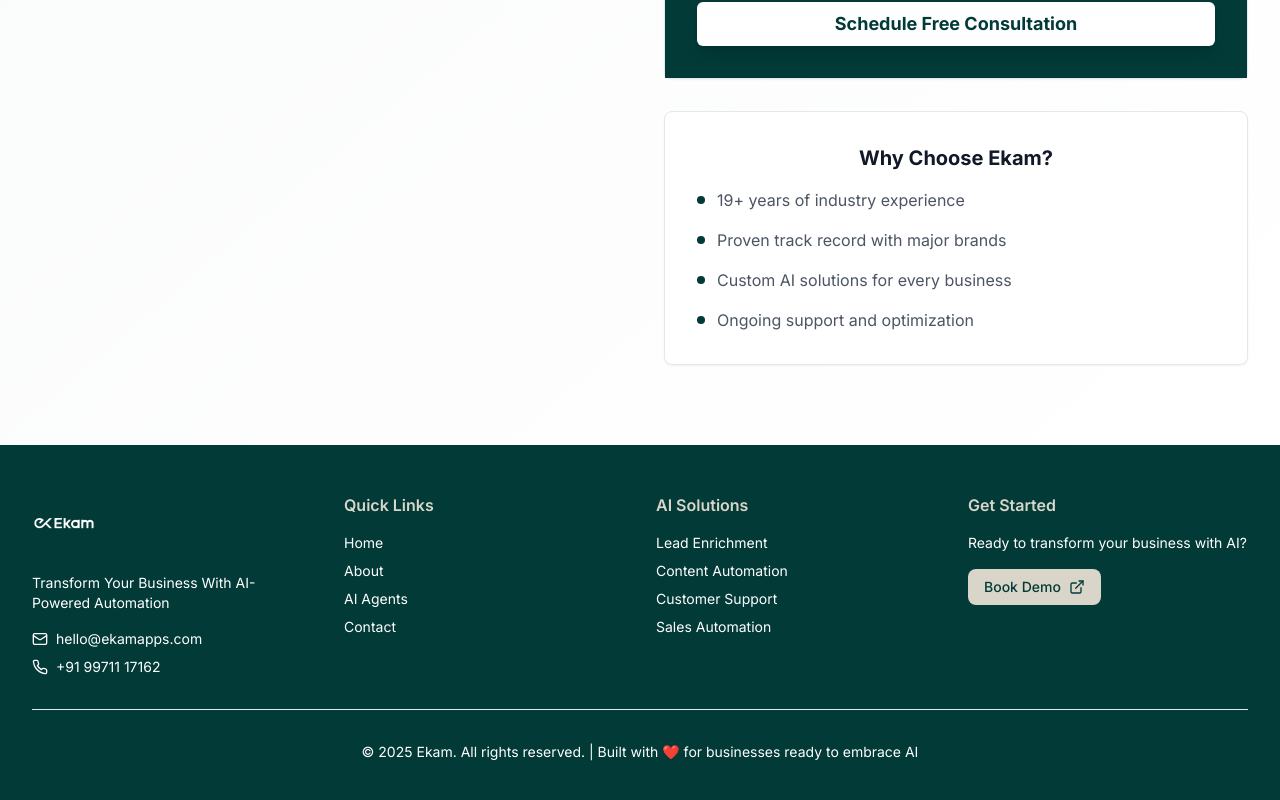
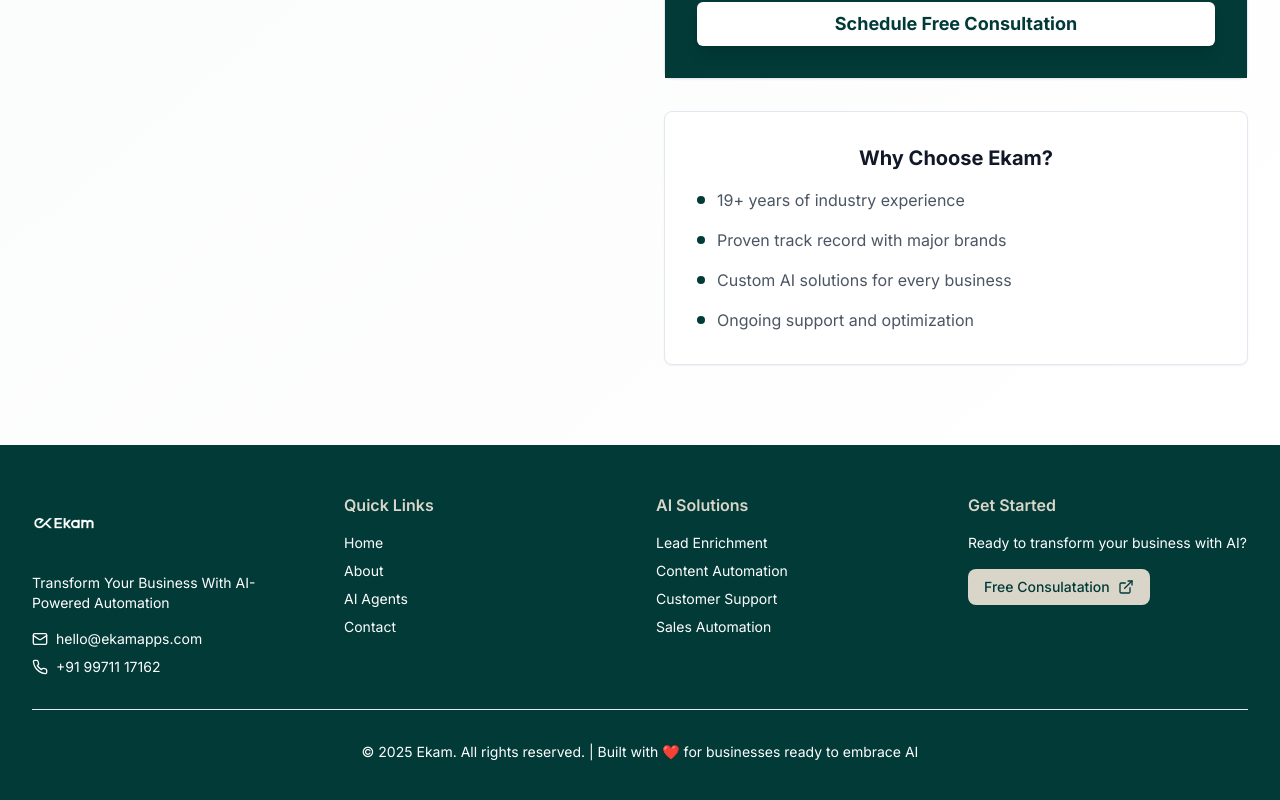
Before and after one commit to harshpant-cmy/ekamapps2, a React (Vite) app: page / in a window 1280 px wide. Shown: the part 5121-5921 px from the top of the page. Built offline with nearby package versions, Linux system fonts and the light colour scheme.

Commit message:
Visual edit in Lovable
Edited UI in Lovable

```diff
--- a/src/components/Footer.tsx
+++ b/src/components/Footer.tsx
@@ -1,18 +1,11 @@
-
 import { Mail, Phone, ExternalLink } from "lucide-react";
-
 const Footer = () => {
-  return (
-    <footer className="bg-ekam-primary text-white">
+  return <footer className="bg-ekam-primary text-white">
       <div className="max-w-7xl mx-auto px-4 sm:px-6 lg:px-8 py-12">
         <div className="grid grid-cols-1 md:grid-cols-4 gap-8">
           {/* Company Info */}
           <div className="space-y-4">
-            <img
-              src="/lovable-uploads/dfb03ea5-aa2e-4225-b2ee-5646200da187.png"
-              alt="Ekam Logo"
-              className="h-16 w-auto brightness-0 invert"
-            />
+            <img src="/lovable-uploads/dfb03ea5-aa2e-4225-b2ee-5646200da187.png" alt="Ekam Logo" className="h-16 w-auto brightness-0 invert" />
             <p className="text-ekam-secondary/80 text-sm">
               Transform Your Business With AI-Powered Automation
             </p>
@@ -60,13 +53,8 @@ const Footer = () => {
             <p className="text-sm text-ekam-secondary/80">
               Ready to transform your business with AI?
             </p>
-            <a
-              href="https://calendly.com/nitin26gupta/callwithnitin?month=2025-05"
-              target="_blank"
-              rel="noopener noreferrer"
-              className="inline-flex items-center space-x-2 bg-ekam-secondary text-ekam-primary px-4 py-2 rounded-lg text-sm font-medium hover:bg-ekam-secondary/90 transition-colors"
-            >
-              <span>Book Demo</span>
+            <a href="https://calendly.com/nitin26gupta/callwithnitin?month=2025-05" target="_blank" rel="noopener noreferrer" className="inline-flex items-center space-x-2 bg-ekam-secondary text-ekam-primary px-4 py-2 rounded-lg text-sm font-medium hover:bg-ekam-secondary/90 transition-colors">
+              <span>Free Consulatation</span>
               <ExternalLink className="h-4 w-4" />
             </a>
           </div>
@@ -78,8 +66,6 @@ const Footer = () => {
           </p>
         </div>
       </div>
-    </footer>
-  );
+    </footer>;
 };
-
 export default Footer;
```
